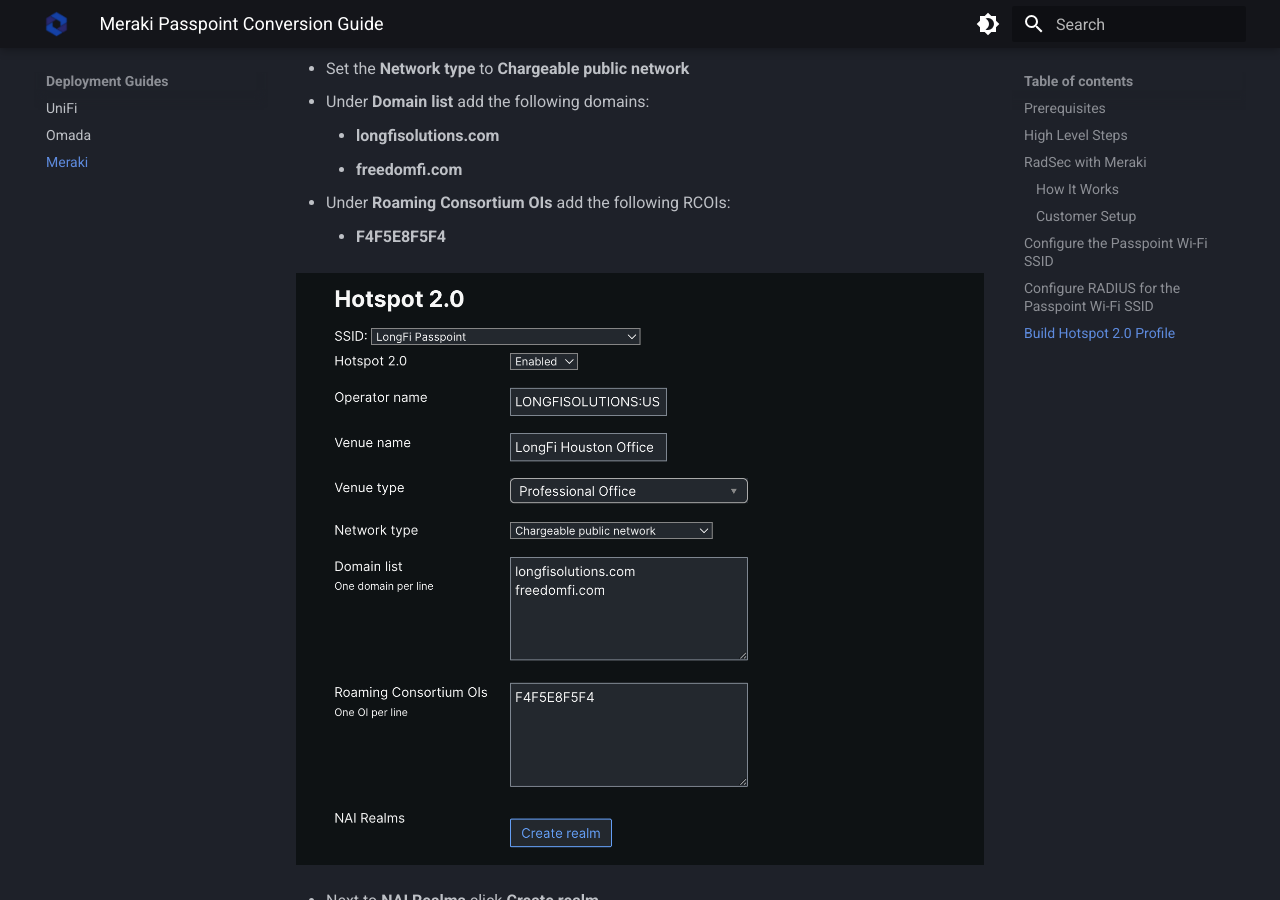
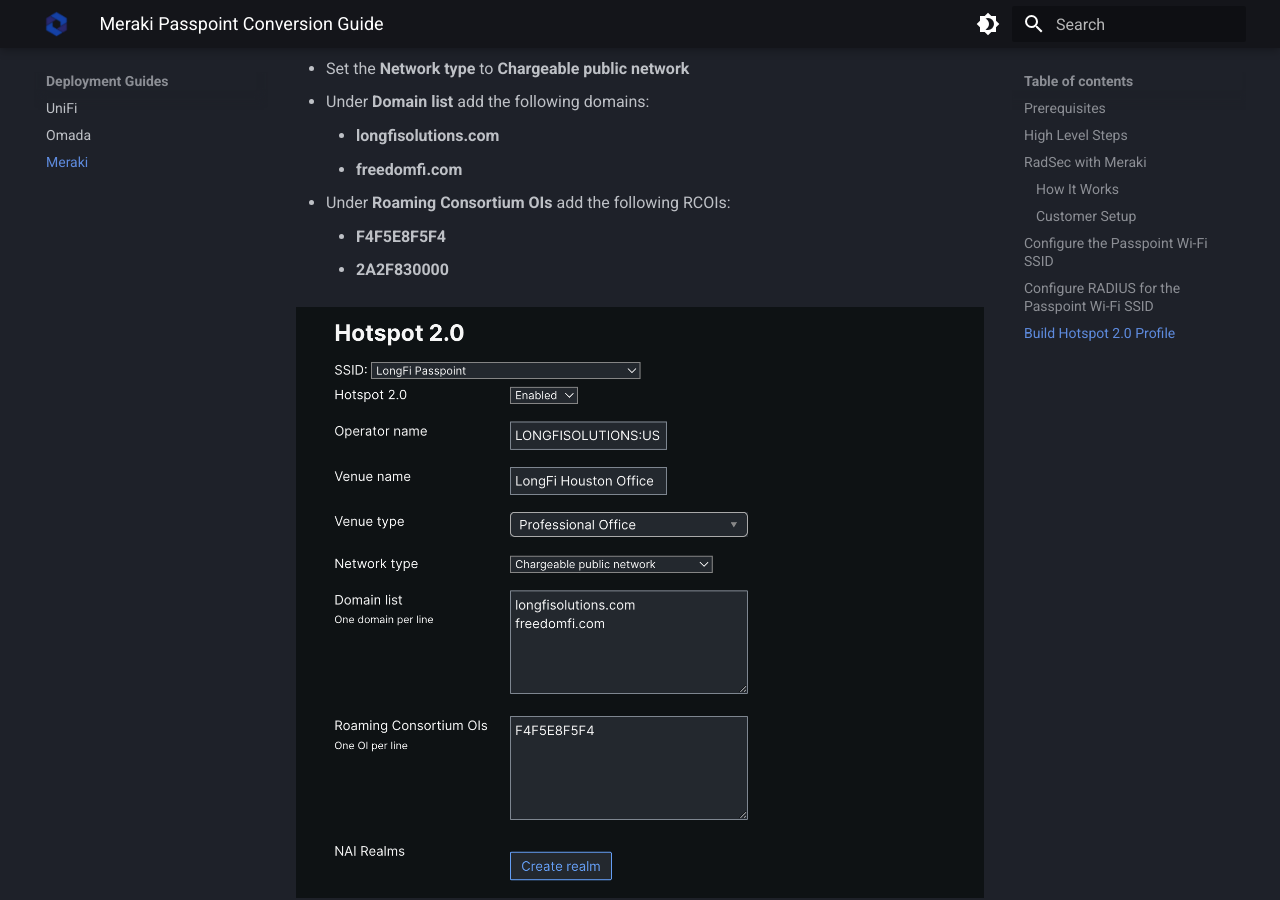
Before and after one commit to LongFi-Solutions/longfi-solutions.github.io, an MkDocs documentation site: the page built from docs/deployment/meraki.md, in a window 1280 px wide and 900 px high, scrolled down 8008 px. Built offline with MkDocs 1.6.1 and Material for MkDocs 9.7.7, drawn with Linux system fonts in a browser that asks for light colours.

Commit message:
Update Deployment Guides “meraki”

```diff
--- a/docs/deployment/meraki.md
+++ b/docs/deployment/meraki.md
@@ -163,6 +163,7 @@ Please allow 2-3 days for us to upload your Meraki CA certificates to the LongFi
     - **freedomfi.com**
 - Under **Roaming Consortium OIs** add the following RCOIs:
     - **F4F5E8F5F4**
+    - **2A2F830000**
 
 ![](/assets/images/Meraki-8-Hotspot-1.png)
 
```
